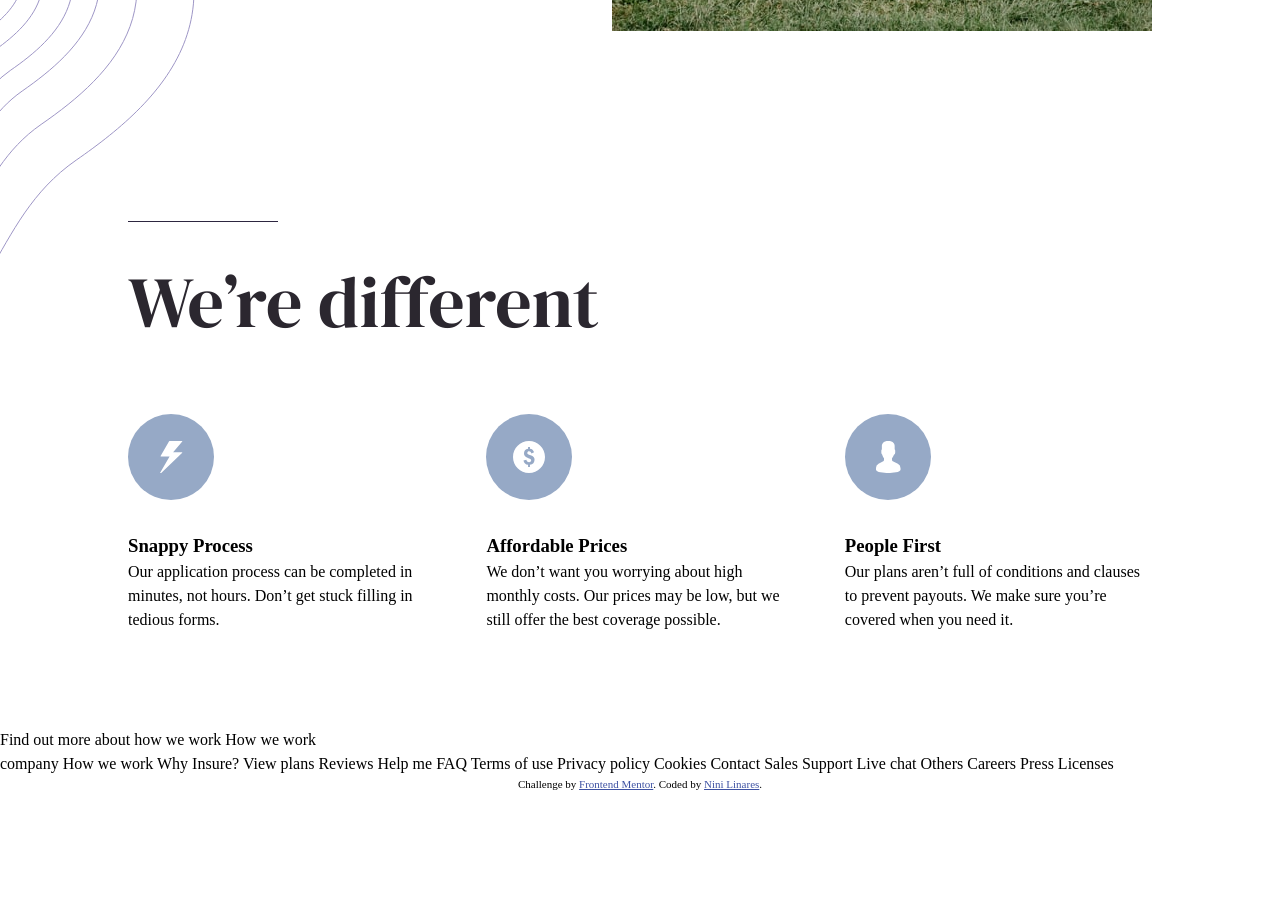
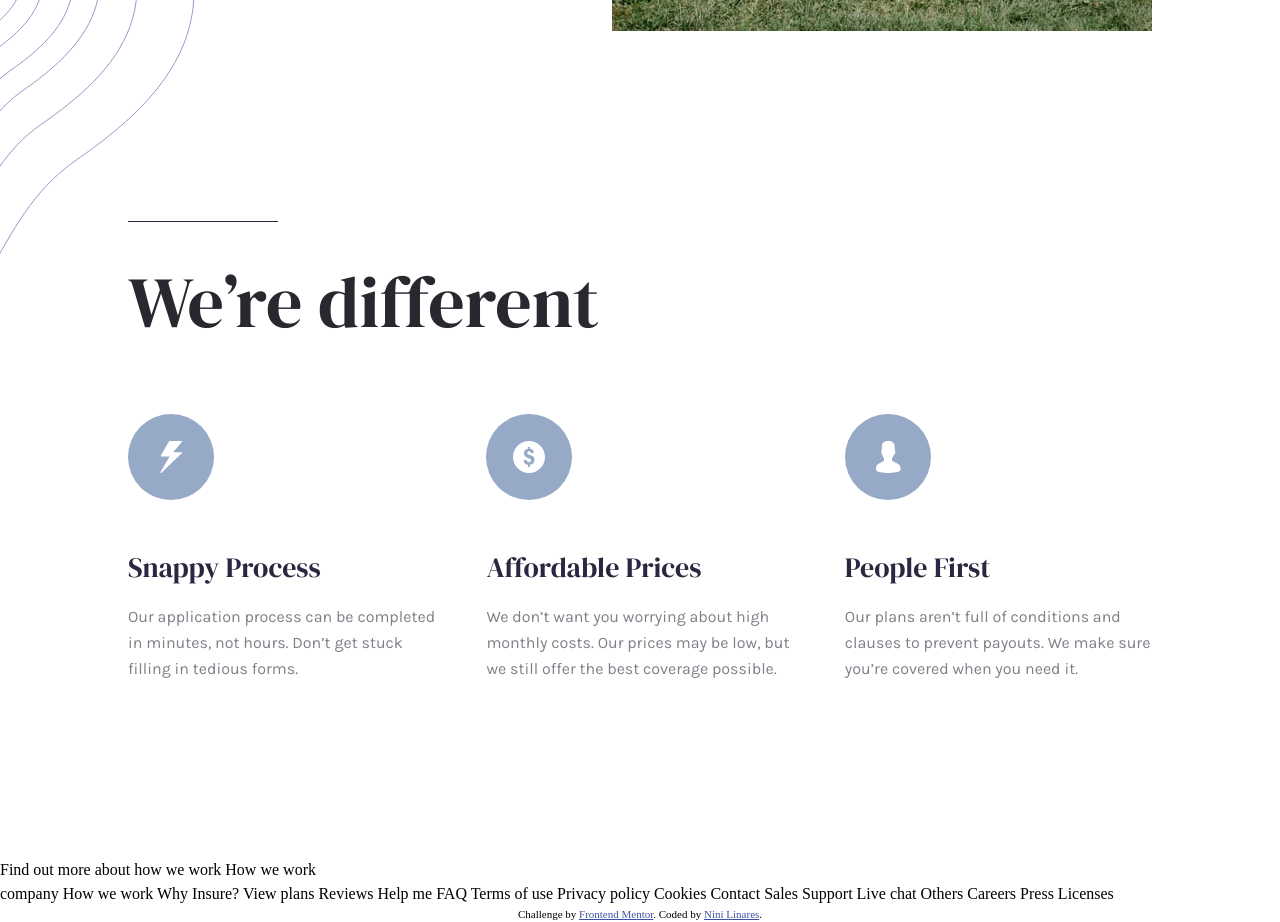
Before and after one commit to EnithLinares/chalenge-insure-landing-page, a plain HTML site: page index.html in a window 1280 px wide. Shown: the part 780-1702 px from the top of the page. Before the commit the page ends 1573 px from the top, so only its background shows below. Drawn offline with Linux system fonts and the light colour scheme.

Commit message:
finish styling features section

```diff
--- a/styles/index.scss
+++ b/styles/index.scss
@@ -187,7 +187,7 @@
     display: flex;
     flex-wrap: wrap;
     padding: 6rem 8rem;
-    margin-top: 10rem;
+    margin: 10rem 0 5rem;
     justify-content: space-between;
 
     &__intro {
@@ -209,10 +209,24 @@
     }
 
     &__card {
+        display: flex;
+        flex-direction: column;
+        gap: 1rem;
         width: 30%;
 
         &--icon {
+            display: block;
+            height: auto;
+            width: 5.375rem;
             padding: 2rem 0;
+        }
+
+        &--title {
+            @include subheader-text;
+        }
+
+        &--copy {
+            @include body-text;
         }
     }
 }
```
Also changed, not shown: styles/index.css, 1 other file.
